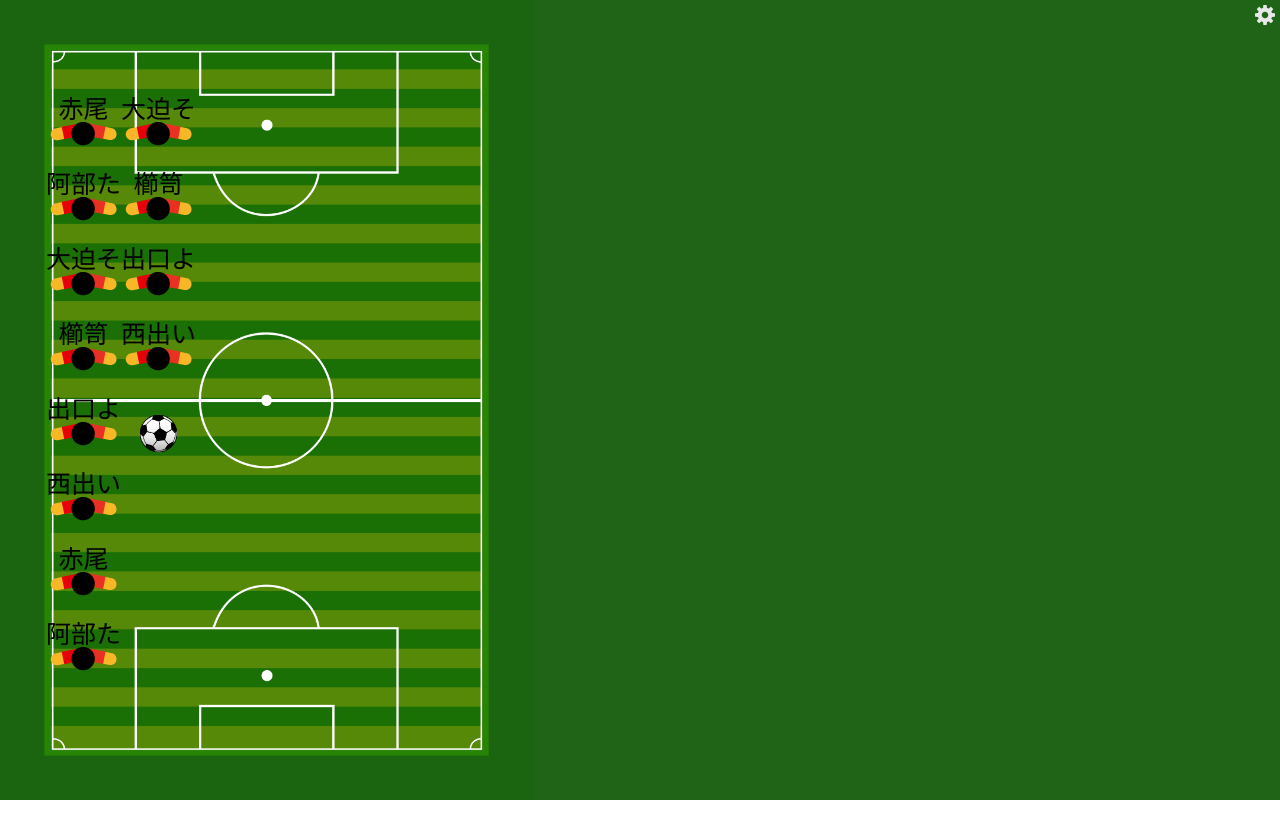
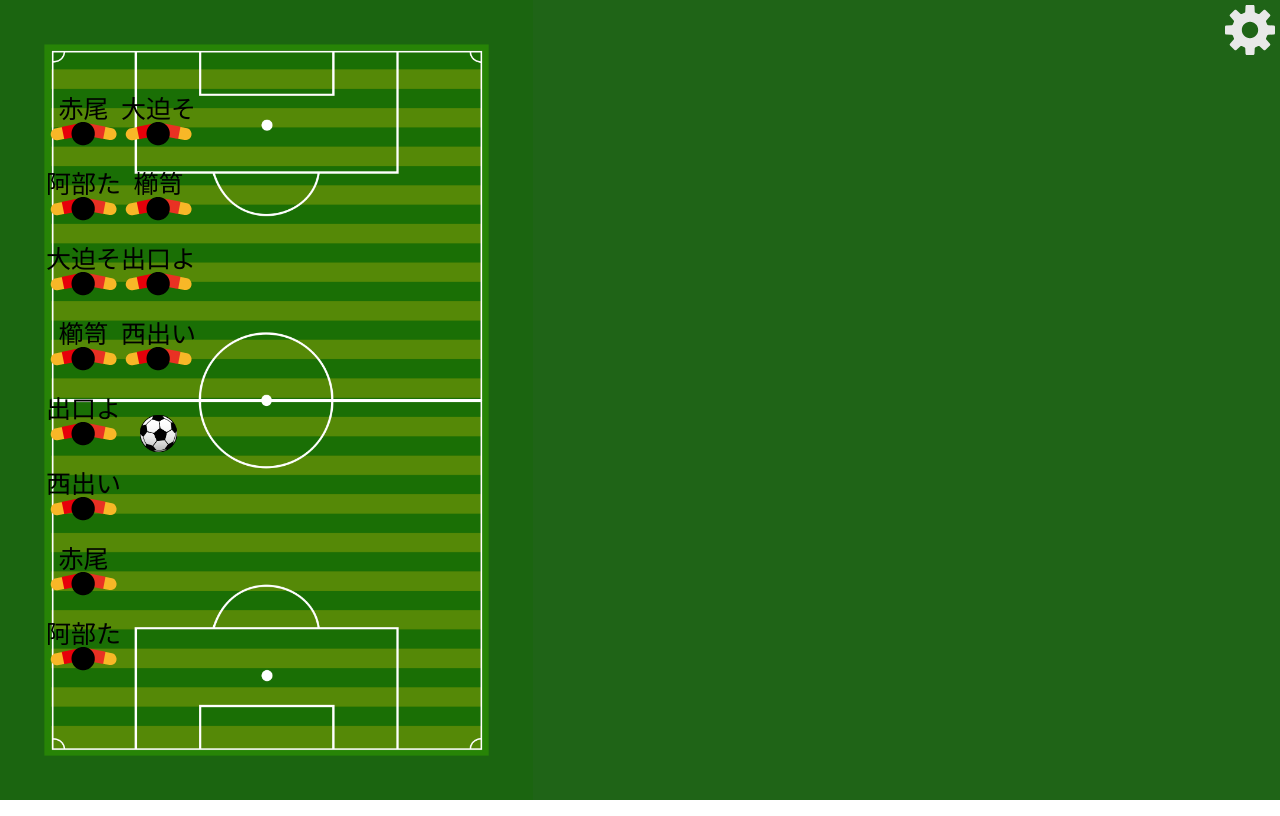
Before and after one commit to tetsushijp/soccer-player-board, a plain HTML site: page index.html in a window 1280 px wide. Drawn offline with Linux system fonts and the light colour scheme.

Commit message:
change icon size

```diff
--- a/index.html
+++ b/index.html
@@ -80,7 +80,7 @@
           abcd
         </canvas>
         <label for="menu-check" class="menu">
-          <img src="img/setting.svg" width="20" height="20">
+          <img src="img/setting.svg" width="50" height="50">
         </label>
         <input type="checkbox" id="menu-check" class="menu" >
         <div class="setting">
```
